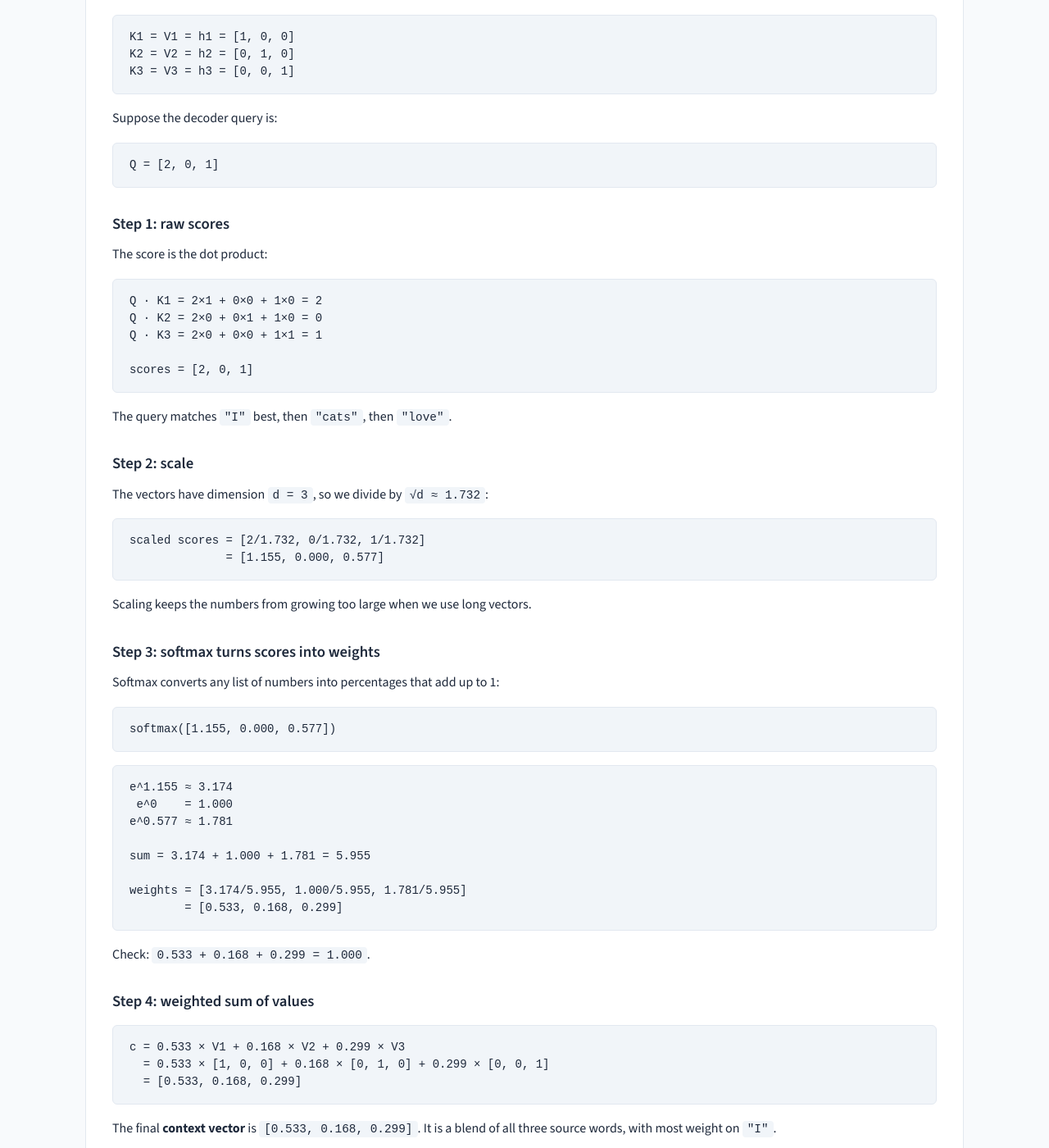
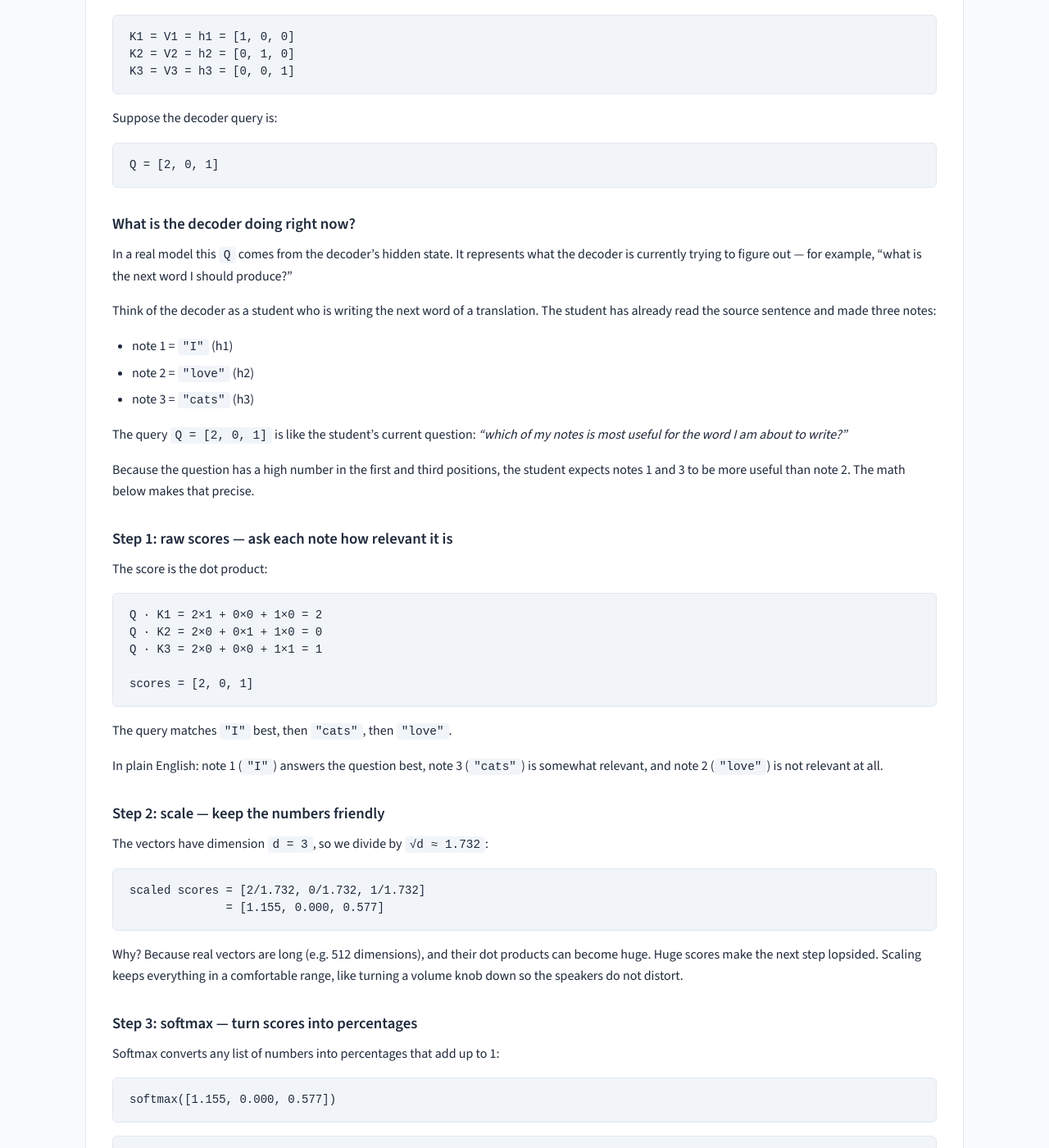
Before and after one commit to rilov/handbook, a Jekyll site: the page built from _topics/DL for GenAI - Part 4 - Math Behind Attention.md, in a window 1280 px wide and 1400 px high, scrolled down 1419 px. Shown: the whole window at 82% size. Built offline with Jekyll 4.4.1, drawn with Linux system fonts in a browser that asks for light colours; some of the changed text lies outside the part shown.

Commit message:
Add plain-English walkthrough to Part 4 attention example
- Explain what the decoder is doing before the math: reading source notes,
  forming a query, and asking which note is most useful.
- Add plain-English interpretation after each step (dot product = relevance,
  scaling = volume knob, softmax = percentages, weighted sum = custom
  summary).
- Explain what happens for the next word: decoder updates its query and
  repeats the four-step recipe.
- Expand 'What changes in the decoder' with a step-by-step table for
  English -> French translation, showing query/context focus per target word.

Generated with [Devin](https://devin.ai)

Co-Authored-By: Devin <158243242+devin-ai-integration[bot]@users.noreply.github.com>

````diff
--- a/_topics/DL for GenAI - Part 4 - Math Behind Attention.md
+++ b/_topics/DL for GenAI - Part 4 - Math Behind Attention.md
@@ -82,7 +82,21 @@ Suppose the decoder query is:
 Q = [2, 0, 1]
 ```
 
-### Step 1: raw scores
+### What is the decoder doing right now?
+
+In a real model this `Q` comes from the decoder's hidden state. It represents what the decoder is currently trying to figure out — for example, "what is the next word I should produce?"
+
+Think of the decoder as a student who is writing the next word of a translation. The student has already read the source sentence and made three notes:
+
+- note 1 = `"I"` (h1)
+- note 2 = `"love"` (h2)
+- note 3 = `"cats"` (h3)
+
+The query `Q = [2, 0, 1]` is like the student's current question: *"which of my notes is most useful for the word I am about to write?"*
+
+Because the question has a high number in the first and third positions, the student expects notes 1 and 3 to be more useful than note 2. The math below makes that precise.
+
+### Step 1: raw scores — ask each note how relevant it is
 
 The score is the dot product:
 
@@ -96,7 +110,9 @@ scores = [2, 0, 1]
 
 The query matches `"I"` best, then `"cats"`, then `"love"`.
 
-### Step 2: scale
+In plain English: note 1 (`"I"`) answers the question best, note 3 (`"cats"`) is somewhat relevant, and note 2 (`"love"`) is not relevant at all.
+
+### Step 2: scale — keep the numbers friendly
 
 The vectors have dimension `d = 3`, so we divide by `√d ≈ 1.732`:
 
@@ -105,9 +121,9 @@ scaled scores = [2/1.732, 0/1.732, 1/1.732]
               = [1.155, 0.000, 0.577]
 ```
 
-Scaling keeps the numbers from growing too large when we use long vectors.
+Why? Because real vectors are long (e.g. 512 dimensions), and their dot products can become huge. Huge scores make the next step lopsided. Scaling keeps everything in a comfortable range, like turning a volume knob down so the speakers do not distort.
 
-### Step 3: softmax turns scores into weights
+### Step 3: softmax — turn scores into percentages
 
 Softmax converts any list of numbers into percentages that add up to 1:
 
@@ -128,7 +144,9 @@ weights = [3.174/5.955, 1.000/5.955, 1.781/5.955]
 
 Check: `0.533 + 0.168 + 0.299 = 1.000`.
 
-### Step 4: weighted sum of values
+In plain English: the student decides to trust note 1 for 53%, note 3 for 30%, note 2 for 17%, and 0% for everything else. These percentages always add up to 100%.
+
+### Step 4: weighted sum — build the final answer
 
 ```text
 c = 0.533 × V1 + 0.168 × V2 + 0.299 × V3
@@ -137,6 +155,21 @@ c = 0.533 × V1 + 0.168 × V2 + 0.299 × V3
 ```
 
 The final **context vector** is `[0.533, 0.168, 0.299]`. It is a blend of all three source words, with most weight on `"I"`.
+
+In plain English: the student now has a custom summary of the source sentence that is tuned to the exact word they are trying to produce. This summary is passed back into the decoder to help it make the prediction.
+
+### What happens for the next word?
+
+The decoder does not stop. After it produces one word, it updates its own hidden state and creates a new query. Then it runs the same four steps again:
+
+1. compare the new query with every key,
+2. scale,
+3. softmax,
+4. weighted sum.
+
+Because the query is different, the weights are different. The decoder gets a new, custom context vector for the second word, the third word, and so on.
+
+That is why attention is powerful: the decoder does not use one fixed summary of the source sentence. It builds a fresh summary for every word it writes.
 
 ---
 
@@ -201,6 +234,26 @@ s_i = f(s_{i-1}, y_{i-1}, c_i)
 ```
 
 The previous decoder state `s_{i-1}` and the previous output word `y_{i-1}` stay the same. The context is rebuilt each time because the query changes.
+
+### A concrete walkthrough
+
+Translating English → French:
+
+```text
+Source: The   cat    sat
+Target: Le    chat   s'est   assis
+```
+
+Here is what happens inside the decoder:
+
+| Step | Target word so far | What the decoder does | Context vector focus |
+|---|---|---|---|
+| 1 | (nothing) | Uses its initial hidden state as the query. Asks attention, "which source word helps me produce `Le`?" | Mostly on "The" |
+| 2 | Le | Updates its hidden state after producing `Le`. New query asks, "which source word helps me produce `chat`?" | Mostly on "cat" |
+| 3 | Le chat | Updates again. New query asks, "which source word helps me produce `s'est`?" | Mostly on "sat" |
+| 4 | Le chat s'est | Updates again. New query asks, "which source word helps me produce `assis`?" | Mostly on "sat" |
+
+Each row is the same four-step recipe: **query → scores → softmax → weighted sum**. Only the query changes, so the context vector changes with it.
 
 ---
 
````
